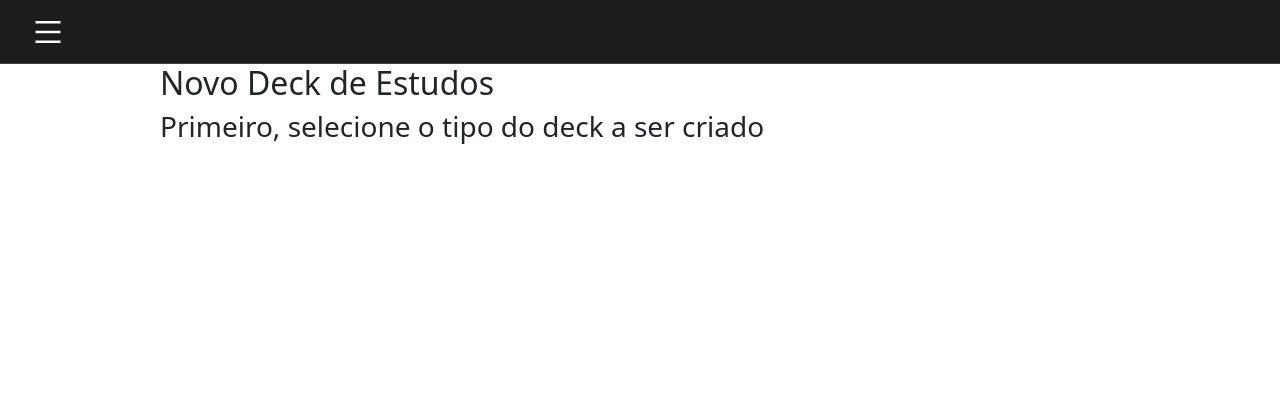
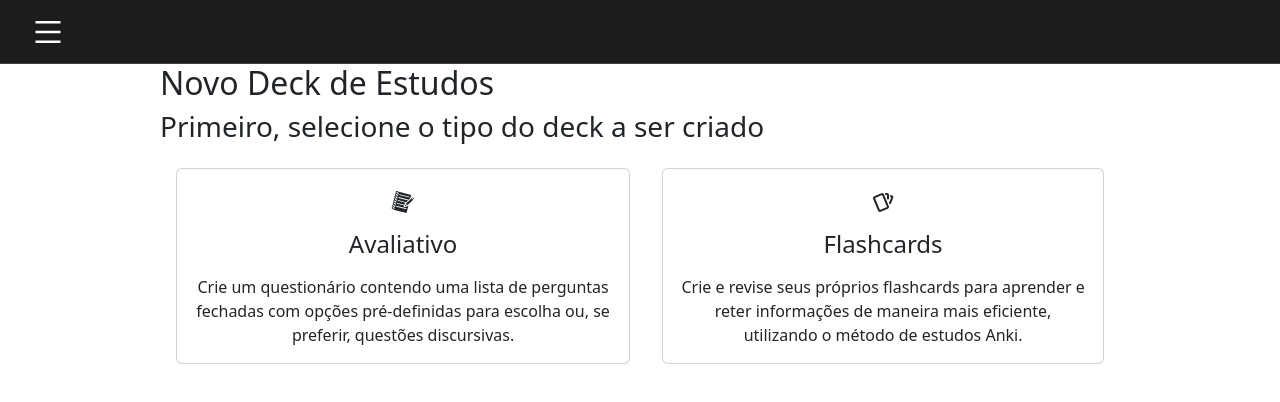
Before and after one commit to GracieleRodrigues-dev/teachfy_front, a React (Vite) app in the folder teachfy/: page /decks/novo-deck in a window 1280 px wide. Shown: the top 402 px of the page. Built offline with nearby package versions, Linux system fonts and the light colour scheme; no server answers.

Commit message:
new deck

```diff
--- a/teachfy/src/components/NewDeck/NewDeckForm.tsx
+++ b/teachfy/src/components/NewDeck/NewDeckForm.tsx
@@ -7,7 +7,7 @@ return (
       <div className="newDeck-section">
         <h2 className="newDeck-title">Novo Deck de Estudos</h2>
         <h3 className="newDeck-subtitle">Primeiro, selecione o tipo do deck a ser criado</h3>
-        <div className="newDeck-wrapper">
+        <div className="newDeck-wrapper d-flex">
           {DeckTypeData.map((item, index) => {
             return <NewDeckWrapper item={item} key={index} />;
           })}
--- a/teachfy/src/components/NewDeck/NewDeckWrapper.tsx
+++ b/teachfy/src/components/NewDeck/NewDeckWrapper.tsx
@@ -1,6 +1,7 @@
 import { FC } from "react";
 import { DeckTypeItem } from "./DeckTypeItem";
 import { Link } from "react-router-dom";
+import '../../styles/newDeckWrapper.css';
 
 type NewDeckWrapperProps = {
     item: DeckTypeItem;
@@ -10,10 +11,16 @@ const NewDeckWrapper: FC<NewDeckWrapperProps> = ({ item }) => {
     console.log(item);
     return (
         <Link to={item.path}>
-            <div>
-                {item.icon}
-                {item.title}
-                {item.description}
+            <div className="newDeckWrapper card text-center m-3">
+                <div className="card-body">
+                    <h4 className="card-title">
+                        <p>{item.icon}</p>
+                        <p>{item.title}</p>
+                    </h4>
+                    <div>
+                        {item.description}
+                    </div>
+                </div>
             </div>
         </Link>
     );
--- /dev/null
+++ b/teachfy/src/styles/newDeckWrapper.css
@@ -0,0 +1,4 @@
+.newDeckWrapper:hover {
+    background-color: #c9cbd48f;
+    border-color: #c9cbd48f
+}
```
